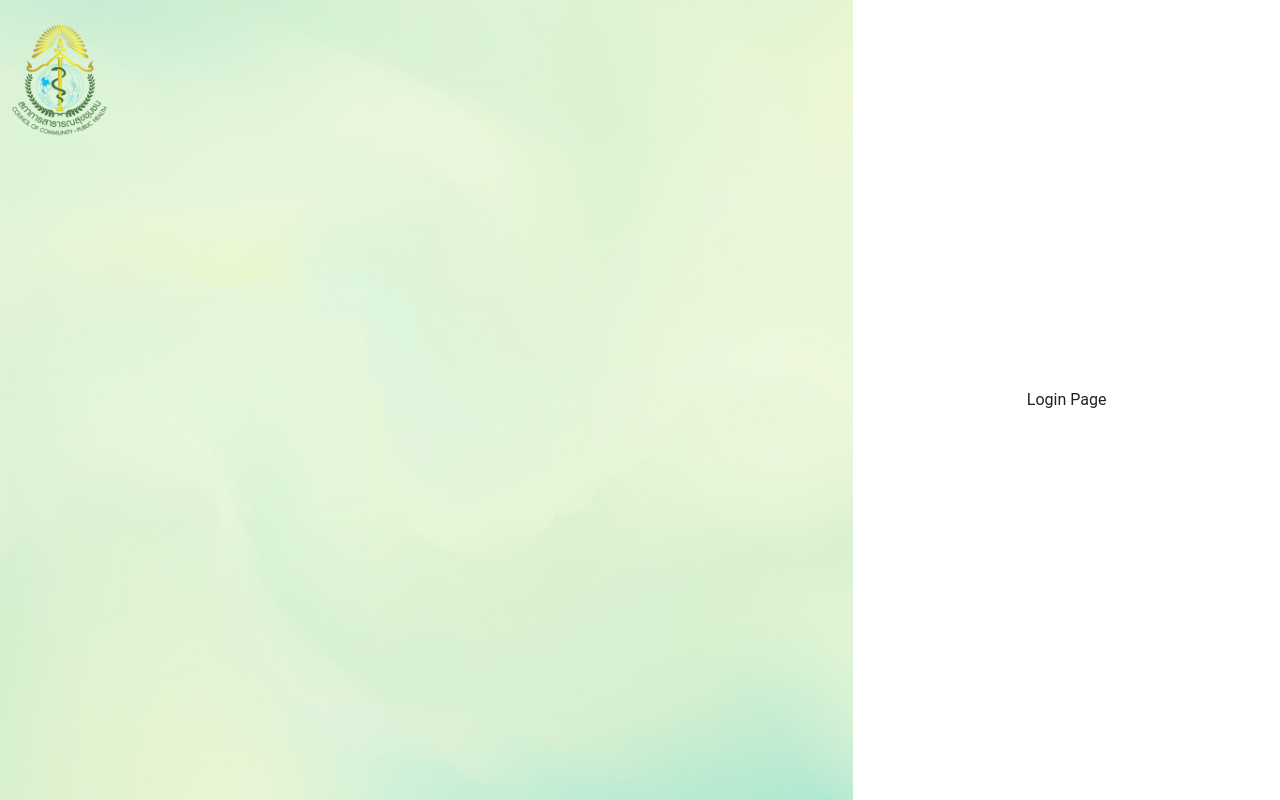
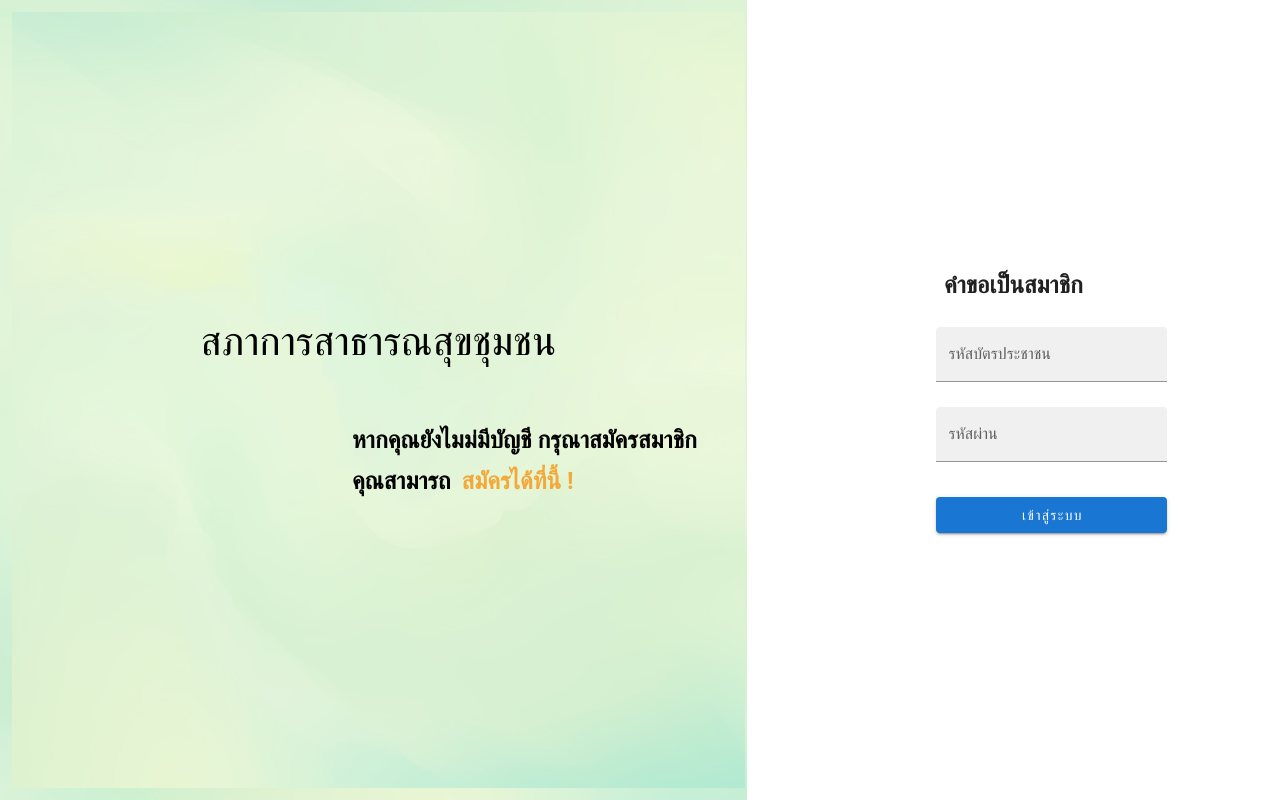
Before and after one commit to taemphong/project-ccpn, a Vue app: page / in a window 1280 px wide. Built offline with nearby package versions, Linux system fonts and the light colour scheme; the HTML template or start-up script is replaced by a standard one.

Commit message:
updatelogin

```diff
--- a/src/views/login.vue
+++ b/src/views/login.vue
@@ -1,36 +1,136 @@
 <template>
-  <div class="login-container">
-    <div class="left-side">
-      <img src="~@/assets/images/logo123.png" alt="Logo" class="logo" />
-    </div>
-    <div class="right-side">Login Page</div>
-  </div>
+  <v-container fluid class="login-container fill-height">
+    <v-row no-gutters class="fill-height">
+      <!-- ด้านซ้าย  -->
+      <v-col cols="7" class="left-side">
+    <v-img
+      :src="require('@/assets/images/logo123.png')"
+      alt="Logo"
+      class="logo"
+      contain
+      max-width="100"
+    />
+        <div >
+          <h2
+            class="text1 "
+          >
+            สภาการสาธารณสุขชุมชน
+          </h2>
+        </div>
+        <div >
+          <h2
+            class="text2"
+          >
+            หากคุณยังไมม่มีบัญชี กรุณาสมัครสมาชิก
+          </h2>
+        </div>
+        <div >
+          <h2
+            class="text3"
+          >
+          คุณสามารถ <router-link to="/register" class="highlight">สมัครได้ที่นี้ !</router-link>
+          </h2>
+        </div>
+      </v-col>
+      <!-- ด้านขวา  -->
+      <v-col cols="5" class="right-side d-flex align-center justify-center">
+        <v-col cols="12" sm="6" md="4">
+        <h2 class="text-center">คำขอเป็นสมาชิก</h2>
+        <br>
+        <v-form class="login-form">
+          <v-text-field
+            label="รหัสบัตรประชาชน"
+            filled
+            dense
+            class="custom-input"
+          ></v-text-field>
+          <v-text-field
+            label="รหัสผ่าน"
+            type="password"
+            filled
+            dense
+            class="custom-input"
+          ></v-text-field>
+          <v-btn block color="primary" class="custom-button">
+            เข้าสู่ระบบ
+          </v-btn>
+        </v-form>
+      </v-col>
+
+      </v-col>
+    </v-row>
+  </v-container>
 </template>
+
+<script></script>
 
 <style scoped>
 .login-container {
-  display: flex;
   height: 100vh;
 }
 
 .left-side {
-  flex: 2;
-  background-image: url('~@/assets/images/bg3.png');
+  background-image: url("@/assets/images/bg3.png");
   background-size: cover;
   background-position: center;
 }
 
 .right-side {
-  flex: 1;
   background-color: white;
-  display: flex;
-  align-items: center;
-  justify-content: center;
+  position: absolute;
+  right: 0;
+  top: 0;
+  height: 100vh;
+  width: 41.666%;
 }
 
-.logo {
-  width: 120px;
-  margin-top: 20px;
-  margin-right: 20px;
+.text1 {
+  font-size: 2.5rem;
+  font-weight: 500;
+  color: rgb(2, 2, 2);
+  margin-top: 200px;
+  text-align: center;
+}
+
+.text2 {
+  font-size: 1.5rem;
+  color: rgb(2, 2, 2);
+  margin-top: 50px;
+  margin-left: 340px;
+}
+
+.text3 {
+  font-size: 1.5rem;
+  color: rgb(2, 2, 2);
+  margin-top: 5px;
+  margin-left: 340px;
+}
+
+.highlight {
+  padding: 2px 5px;
+  border-radius: 5px;
+  text-decoration: none;
+  color: rgb(243, 168, 55);
+  font-weight: bold;
+}
+
+/* ปรับขนาดฟอร์ม */
+.login-form {
+  max-width: 500px;
+  width: 150%;
+  margin: auto;
+}
+
+/* ปรับขนาดช่องกรอกข้อมูล */
+.custom-input ::v-deep(input) {
+  font-size: 1.2rem; /* ขนาดตัวอักษรใหญ่ขึ้น */
+  height: 56px; /* ปรับความสูง */
+}
+
+/* ปรับขนาดปุ่ม */
+.custom-button {
+  font-size: 1.2rem;
+  height: 56px;
+  margin-top: 10px;
 }
 </style>
```
